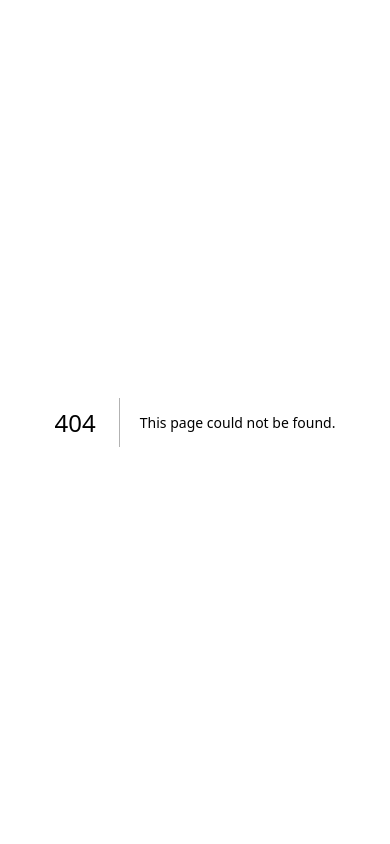
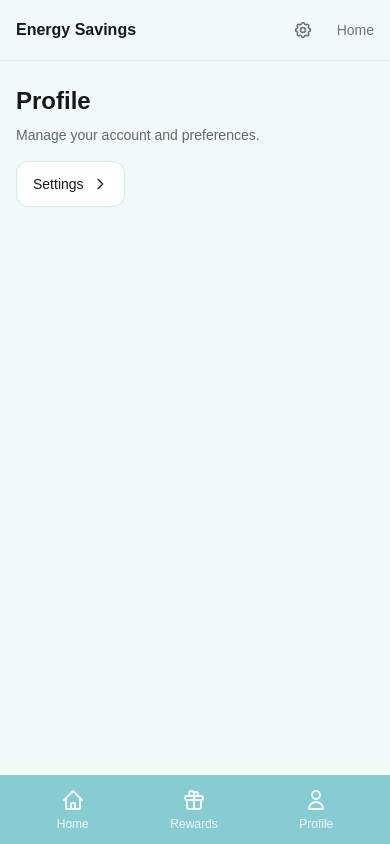
Before and after one commit to cenior-sitizen/saivers, a Next.js app in the folder frontend/: page /user/profile in a window 390 px wide. Before the commit this address had no page. Built offline with nearby package versions, Linux system fonts and the light colour scheme.

Commit message:
created mobile nav bar

```diff
--- a/frontend/app/user/layout.tsx
+++ b/frontend/app/user/layout.tsx
@@ -51,6 +51,70 @@ export default function UserLayout({
         </nav>
       </header>
       <main className="pb-20">{children}</main>
+
+      {/* Mobile bottom nav bar */}
+      <nav
+        className="fixed bottom-0 left-0 right-0 z-50 flex items-center justify-around border-t border-[#86CCD2]/30 bg-[#86CCD2] px-4 py-3 safe-area-inset-bottom sm:max-w-md sm:left-1/2 sm:-translate-x-1/2"
+        aria-label="Main navigation"
+      >
+        <Link
+          href="/user"
+          className="flex flex-col items-center gap-1 text-white/90 transition-colors hover:text-white"
+        >
+          <svg
+            className="h-6 w-6"
+            fill="none"
+            stroke="currentColor"
+            viewBox="0 0 24 24"
+          >
+            <path
+              strokeLinecap="round"
+              strokeLinejoin="round"
+              strokeWidth={2}
+              d="M3 12l2-2m0 0l7-7 7 7M5 10v10a1 1 0 001 1h3m10-11l2 2m-2-2v10a1 1 0 01-1 1h-3m-6 0a1 1 0 001-1v-4a1 1 0 011-1h2a1 1 0 011 1v4a1 1 0 001 1m-6 0h6"
+            />
+          </svg>
+          <span className="text-xs font-medium">Home</span>
+        </Link>
+        <Link
+          href="/user/rewards"
+          className="flex flex-col items-center gap-1 text-white/90 transition-colors hover:text-white"
+        >
+          <svg
+            className="h-6 w-6"
+            fill="none"
+            stroke="currentColor"
+            viewBox="0 0 24 24"
+          >
+            <path
+              strokeLinecap="round"
+              strokeLinejoin="round"
+              strokeWidth={2}
+              d="M12 8v13m0-13V6a2 2 0 112 2h-2zm0 0V5.5A2.5 2.5 0 109.5 8H12zm-7 4h14M5 12a2 2 0 110-4h14a2 2 0 110 4M5 12v7a2 2 0 002 2h10a2 2 0 002-2v-7"
+            />
+          </svg>
+          <span className="text-xs font-medium">Rewards</span>
+        </Link>
+        <Link
+          href="/user/profile"
+          className="flex flex-col items-center gap-1 text-white/90 transition-colors hover:text-white"
+        >
+          <svg
+            className="h-6 w-6"
+            fill="none"
+            stroke="currentColor"
+            viewBox="0 0 24 24"
+          >
+            <path
+              strokeLinecap="round"
+              strokeLinejoin="round"
+              strokeWidth={2}
+              d="M16 7a4 4 0 11-8 0 4 4 0 018 0zM12 14a7 7 0 00-7 7h14a7 7 0 00-7-7z"
+            />
+          </svg>
+          <span className="text-xs font-medium">Profile</span>
+        </Link>
+      </nav>
     </div>
   );
 }
--- /dev/null
+++ b/frontend/app/user/profile/page.tsx
@@ -0,0 +1,23 @@
+import Link from "next/link";
+
+export default function ProfilePage() {
+  return (
+    <div className="px-4 py-6 sm:mx-auto sm:max-w-md sm:px-0">
+      <h1 className="text-2xl font-bold text-zinc-900 dark:text-zinc-50">
+        Profile
+      </h1>
+      <p className="mt-2 text-sm text-[#666666] dark:text-zinc-400">
+        Manage your account and preferences.
+      </p>
+      <Link
+        href="/user/settings"
+        className="mt-4 inline-flex items-center gap-2 rounded-xl border border-[#86CCD2]/40 bg-white px-4 py-3 text-sm font-medium text-zinc-900 transition-colors hover:border-[#86CCD2] dark:border-[#86CCD2]/30 dark:bg-zinc-900 dark:text-zinc-50 dark:hover:border-[#86CCD2]/60"
+      >
+        Settings
+        <svg className="h-4 w-4" fill="none" stroke="currentColor" viewBox="0 0 24 24">
+          <path strokeLinecap="round" strokeLinejoin="round" strokeWidth={2} d="M9 5l7 7-7 7" />
+        </svg>
+      </Link>
+    </div>
+  );
+}
--- /dev/null
+++ b/frontend/app/user/rewards/page.tsx
@@ -0,0 +1,12 @@
+export default function RewardsPage() {
+  return (
+    <div className="px-4 py-6 sm:mx-auto sm:max-w-md sm:px-0">
+      <h1 className="text-2xl font-bold text-zinc-900 dark:text-zinc-50">
+        Rewards
+      </h1>
+      <p className="mt-2 text-sm text-[#666666] dark:text-zinc-400">
+        Your rewards and achievements will appear here.
+      </p>
+    </div>
+  );
+}
```
